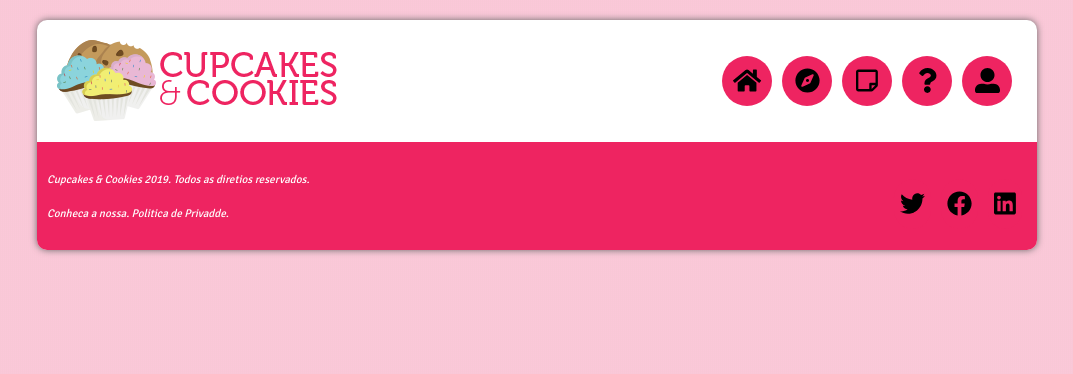
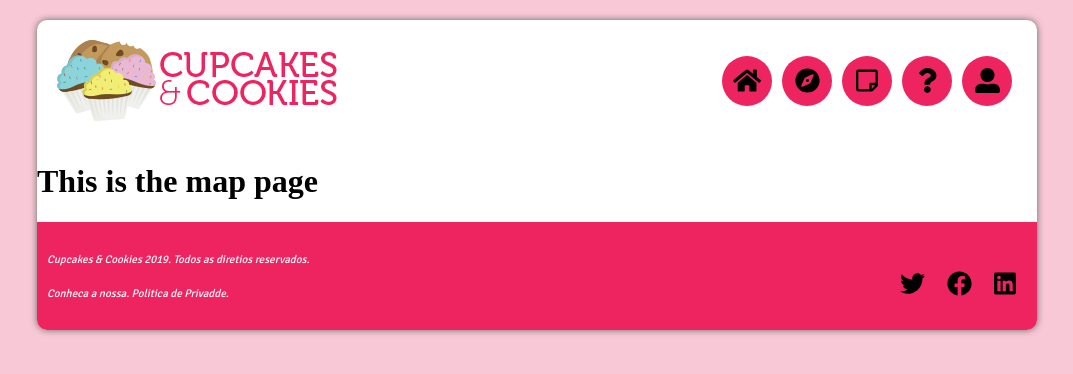
Before and after one commit to FarhiaM/cupcake, a Vue app: page /map in a window 1280 px wide. Shown: the top 374 px of the page, without its empty margins (103-1176 px from the left). Built offline with nearby package versions, Linux system fonts and the light colour scheme.

Commit message:
Created dynamic routing in header buttons for new pages

```diff
--- a/src/components/Buttons.vue
+++ b/src/components/Buttons.vue
@@ -1,7 +1,9 @@
 <template>
   <div class="button-container">
+    <router-link :to="iconRouter">
     <button :class="iconname"><i :class="icon"></i></button>
     <span>{{iconText}}</span>
+    </router-link>
   </div>
 </template>
 
@@ -20,12 +22,21 @@ export default {
     icon: {
       type: String,
       default: ""
+    },
+    iconRouter: {
+      type: String,
+      default: "/"
     }
   }
 };
 </script>
 
 <style lang="scss">
+
+a {
+  color: inherit;
+  text-decoration: inherit;
+}
 
 button{
    background: transparent;
--- a/src/components/TheHeader.vue
+++ b/src/components/TheHeader.vue
@@ -4,9 +4,9 @@
       <router-link to="/">Cupcakes & Cookies</router-link>
     </h1>
     <nav role="navigation">
-        <Buttons style="width: 50px" icon="fas fa-home">Home</Buttons>
-        <Buttons style="width: 50px" icon="fas fa-compass">Arrow</Buttons>
-        <Buttons style="width: 50px" icon="far fa-sticky-note">File</Buttons>
+        <Buttons style="width: 50px" icon="fas fa-home" iconRouter="/">Home</Buttons>
+        <Buttons style="width: 50px" icon="fas fa-compass" iconRouter="/map">Arrow</Buttons>
+        <Buttons style="width: 50px" icon="far fa-sticky-note" iconRouter="/about">>File</Buttons>
         <Buttons style="width: 50px" icon="fas fa-question">FAQ</Buttons>
         <Buttons style="width: 50px" icon="fas fa-user-alt">Profile</Buttons>
     </nav>
--- a/src/router/index.js
+++ b/src/router/index.js
@@ -1,11 +1,11 @@
 import Vue from "vue";
 import VueRouter from "vue-router";
 import Home from "../views/Home.vue";
+import Map from "../views/Map.vue";
 
 Vue.use(VueRouter);
 
-const routes = [
-  {
+const routes = [{
         path: "/",
         name: "home",
         component: Home
@@ -17,7 +17,12 @@ const routes = [
         // this generates a separate chunk (about.[hash].js) for this route
         // which is lazy-loaded when the route is visited.
         component: () =>
-      import(/* webpackChunkName: "about" */ "../views/About.vue")
+            import ( /* webpackChunkName: "about" */ "../views/About.vue")
+    },
+    {
+        path: "/map",
+        name: "map",
+        component: Map
     }
 ];
 
--- a/src/views/Home.vue
+++ b/src/views/Home.vue
@@ -157,6 +157,7 @@ export default {
 
 .infotext{
   margin-left: 40px;
+  margin-top: 5;
   font-style: italic;
 }
 }
--- /dev/null
+++ b/src/views/Map.vue
@@ -0,0 +1,15 @@
+<template>
+  <div>
+      <h1>This is the map page</h1>
+  </div>
+</template>
+
+<script>
+export default {
+
+}
+</script>
+
+<style>
+
+</style>
```
Lines whose indentation alone changed are shown as unchanged.
